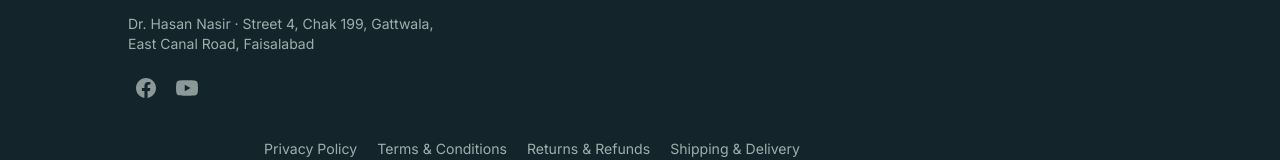
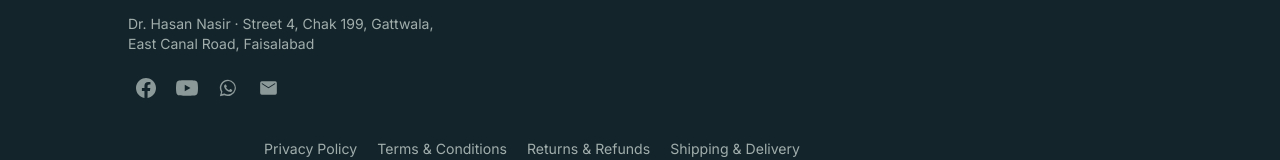
Before and after one commit to d0t-J/DrHNC-Scheduler, a Next.js app in the folder frontend/website/: page /refund-cancellation-policy in a window 1280 px wide. Shown: the part 2716-2876 px from the top of the page. Built offline with nearby package versions, Linux system fonts and the light colour scheme.

Commit message:
icons addition

```diff
--- a/frontend/website/app/page.tsx
+++ b/frontend/website/app/page.tsx
@@ -2,10 +2,16 @@ import type { Metadata } from "next";
 import Image from "next/image";
 import Link from "next/link";
 import RevealSection from "@/components/RevealSection";
-import { FacebookIcon, YouTubeIcon } from "@/components/SocialIcons";
+import {
+    EmailIcon,
+    FacebookIcon,
+    WhatsAppIcon,
+    YouTubeIcon,
+} from "@/components/SocialIcons";
+import WhatsAppFloatButton from "@/components/WhatsAppFloatButton";
 
 export const metadata: Metadata = {
-    title: "Dr. Hasan Nasir Cheema",
+    title: "Dr. Hasan Nasir Cheema Clinic",
     description:
         "Book an in-person consultation with Dr. Hasan Nasir Cheema online, or browse health and wellness products from Shop Dr Hasan Nasir.",
 };
@@ -37,6 +43,10 @@ export default function HomePage() {
 
     return (
         <>
+            <WhatsAppFloatButton
+                href={waLink}
+                targetId="whatsapp-hero-cta"
+            />
             {/* ── Hero + About ────────────────────────────────────────── */}
             <div className="px-7 bg-gradient-to-b from-mist/60 via-mist/20 to-paper pb-4">
                 <div className="mx-auto max-w-content">
@@ -54,8 +64,9 @@ export default function HomePage() {
                                 <p className="reveal reveal-d2 mt-5 max-w-[46ch] text-[1.1rem] text-ink-soft">
                                     Book your consultation online, choose an
                                     available appointment, and pay in advance to
-                                    secure your time. You can also explore health
-                                    and wellness products in our online shop.
+                                    secure your time. You can also explore
+                                    health and wellness products in our online
+                                    shop.
                                 </p>
                                 <div className="reveal reveal-d3 mt-8 flex flex-wrap gap-4">
                                     <Link
@@ -71,6 +82,7 @@ export default function HomePage() {
                                         Visit the Shop
                                     </Link>
                                     <a
+                                        id="whatsapp-hero-cta"
                                         href={waLink}
                                         target="_blank"
                                         rel="noopener noreferrer"
@@ -124,8 +136,8 @@ export default function HomePage() {
                                 </span>
                                 <h2 className="mt-3 text-[clamp(1.4rem,2.6vw,1.8rem)] max-w-[18ch] font-semibold leading-snug">
                                     Healing through expertise,
-                                    <br className="hidden md:block" />{" "}
-                                    one patient at a time
+                                    <br className="hidden md:block" /> one
+                                    patient at a time
                                 </h2>
                             </div>
                             <div>
@@ -145,11 +157,12 @@ export default function HomePage() {
                                         experience, with a special interest in
                                         gut and brain health, anxiety, and
                                         depression management. His approach to
-                                        healthcare goes beyond treating symptoms,
-                                        focusing on identifying underlying factors
-                                        and helping patients develop sustainable
-                                        habits around nutrition, movement, sleep,
-                                        and lifestyle.
+                                        healthcare goes beyond treating
+                                        symptoms, focusing on identifying
+                                        underlying factors and helping patients
+                                        develop sustainable habits around
+                                        nutrition, movement, sleep, and
+                                        lifestyle.
                                     </p>
                                     <p>
                                         Dr. Cheema believes that lasting health
@@ -167,14 +180,15 @@ export default function HomePage() {
                                         A committed fitness enthusiast himself,
                                         Dr. Cheema emphasizes practical,
                                         evidence-informed guidance on healthy
-                                        eating, nutrition, exercise, and physical
-                                        activity as essential components of
-                                        disease prevention and long-term
-                                        wellbeing. Through his clinical practice
-                                        and health education, he aims to help
-                                        people understand their health better,
-                                        make informed decisions, and build
-                                        sustainable habits for a healthier life.
+                                        eating, nutrition, exercise, and
+                                        physical activity as essential
+                                        components of disease prevention and
+                                        long-term wellbeing. Through his
+                                        clinical practice and health education,
+                                        he aims to help people understand their
+                                        health better, make informed decisions,
+                                        and build sustainable habits for a
+                                        healthier life.
                                     </p>
                                     <p>
                                         Every appointment is booked online in
@@ -296,7 +310,7 @@ export default function HomePage() {
                     {/* Social links */}
                     <div className="mt-8 flex items-center gap-3">
                         <span className="font-mono text-[0.75rem] uppercase tracking-[0.08em] text-ink-soft mr-1">
-                            Follow
+                            Connect
                         </span>
                         <FacebookIcon
                             href={FACEBOOK_URL}
@@ -306,6 +320,14 @@ export default function HomePage() {
                             href={YOUTUBE_URL}
                             className="p-2 rounded-lg hover:bg-mist"
                         />
+                        <WhatsAppIcon
+                            href={waLink}
+                            className="p-2 rounded-lg hover:bg-mist"
+                        />
+                        <EmailIcon
+                            href="mailto:drhasannasir12@gmail.com"
+                            className="p-2 rounded-lg hover:bg-mist"
+                        />
                     </div>
                 </div>
             </RevealSection>
--- a/frontend/website/components/Footer.tsx
+++ b/frontend/website/components/Footer.tsx
@@ -1,5 +1,10 @@
 import Link from "next/link";
-import { FacebookIcon, YouTubeIcon } from "@/components/SocialIcons";
+import {
+    EmailIcon,
+    FacebookIcon,
+    WhatsAppIcon,
+    YouTubeIcon,
+} from "@/components/SocialIcons";
 
 const policyLinks = [
     { href: "/privacy-policy", label: "Privacy Policy" },
@@ -15,6 +20,8 @@ const policyLinks = [
 
 const FACEBOOK_URL = "https://www.facebook.com/profile.php?id=61582055819875";
 const YOUTUBE_URL = "https://www.youtube.com/@dr.hasannasir9200/";
+const WHATSAPP_URL = `https://wa.me/${process.env.NEXT_PUBLIC_WHATSAPP_NUMBER ?? "923316507678"}`;
+const EMAIL_ADDRESS = "drhasannasir12@gmail.com";
 
 export default function Footer() {
     const year = new Date().getFullYear();
@@ -32,11 +39,19 @@ export default function Footer() {
                         <div className="flex items-center gap-1">
                             <FacebookIcon
                                 href={FACEBOOK_URL}
-                                className="p-2 rounded-lg text-mist/60 hover:text-mist hover:bg-white/10"
+                                className="p-2 rounded-lg text-mist/60 hover:bg-white/10"
                             />
                             <YouTubeIcon
                                 href={YOUTUBE_URL}
-                                className="p-2 rounded-lg text-mist/60 hover:text-mist hover:bg-white/10"
+                                className="p-2 rounded-lg text-mist/60 hover:bg-white/10"
+                            />
+                            <WhatsAppIcon
+                                href={WHATSAPP_URL}
+                                className="p-2 rounded-lg text-mist/60 hover:bg-white/10"
+                            />
+                            <EmailIcon
+                                href={`mailto:${EMAIL_ADDRESS}`}
+                                className="p-2 rounded-lg text-mist/60 hover:bg-white/10"
                             />
                         </div>
                     </div>
--- a/frontend/website/components/SocialIcons.tsx
+++ b/frontend/website/components/SocialIcons.tsx
@@ -2,8 +2,8 @@ interface SocialIconProps {
   href: string;
   label: string;
   className?: string;
-  iconClassName?: string;
   children: React.ReactNode;
+  external?: boolean;
 }
 
 function SocialIconLink({
@@ -11,12 +11,12 @@ function SocialIconLink({
   label,
   className = "",
   children,
+  external = true,
 }: SocialIconProps) {
   return (
     <a
       href={href}
-      target="_blank"
-      rel="noopener noreferrer"
+      {...(external ? { target: "_blank", rel: "noopener noreferrer" } : {})}
       aria-label={label}
       className={`inline-flex items-center justify-center transition-colors no-underline hover:no-underline ${className}`}
     >
@@ -27,7 +27,7 @@ function SocialIconLink({
 
 export function FacebookIcon({ href, className = "" }: { href: string; className?: string }) {
   return (
-    <SocialIconLink href={href} label="Facebook" className={`text-ink-soft hover:text-sage-deep ${className}`}>
+    <SocialIconLink href={href} label="Facebook" className={`text-ink-soft hover:text-[#1877F2] ${className}`}>
       <svg
         width="20"
         height="20"
@@ -43,7 +43,7 @@ export function FacebookIcon({ href, className = "" }: { href: string; className
 
 export function YouTubeIcon({ href, className = "" }: { href: string; className?: string }) {
   return (
-    <SocialIconLink href={href} label="YouTube" className={`text-ink-soft hover:text-sage-deep ${className}`}>
+    <SocialIconLink href={href} label="YouTube" className={`text-ink-soft hover:text-[#FF0000] ${className}`}>
       <svg
         width="22"
         height="16"
@@ -56,3 +56,40 @@ export function YouTubeIcon({ href, className = "" }: { href: string; className?
     </SocialIconLink>
   );
 }
+
+export function WhatsAppIcon({ href, className = "" }: { href: string; className?: string }) {
+  return (
+    <SocialIconLink href={href} label="WhatsApp" className={`text-ink-soft hover:text-[#25D366] ${className}`}>
+      <svg
+        width="20"
+        height="20"
+        viewBox="0 0 24 24"
+        fill="currentColor"
+        aria-hidden="true"
+      >
+        <path d="M12.04 2a9.77 9.77 0 0 0-8.36 14.83L2.24 22l5.3-1.39A9.77 9.77 0 1 0 12.04 2Zm0 17.76a8.05 8.05 0 0 1-4.1-1.12l-.3-.18-3.15.83.84-3.07-.2-.32a8.05 8.05 0 1 1 6.91 3.86Zm4.42-5.71c-.24-.12-1.41-.7-1.63-.78-.22-.08-.38-.12-.54.12-.16.24-.62.78-.76.94-.14.16-.28.18-.52.06-.24-.12-1-.37-1.9-1.18-.7-.62-1.17-1.39-1.31-1.63-.14-.24-.02-.37.1-.48.11-.11.24-.27.36-.41.12-.14.16-.24.24-.4.08-.16.04-.3-.02-.41-.06-.12-.54-1.3-.74-1.78-.2-.47-.4-.4-.54-.4h-.46c-.16 0-.42.06-.64.3-.22.24-.84.82-.84 2s.86 2.32.98 2.48c.12.16 1.7 2.6 4.12 3.65.58.25 1.02.4 1.37.51.58.18 1.1.16 1.52.1.46-.07 1.41-.58 1.61-1.14.2-.56.2-1.04.14-1.14-.06-.1-.22-.16-.46-.28Z" />
+      </svg>
+    </SocialIconLink>
+  );
+}
+
+export function EmailIcon({ href, className = "" }: { href: string; className?: string }) {
+  return (
+    <SocialIconLink
+      href={href}
+      label="Email Dr. Hasan Nasir Cheema"
+      external={false}
+      className={`text-ink-soft hover:text-[#EA4335] ${className}`}
+    >
+      <svg
+        width="21"
+        height="20"
+        viewBox="0 0 24 24"
+        fill="currentColor"
+        aria-hidden="true"
+      >
+        <path d="M20 4H4a2 2 0 0 0-2 2v12a2 2 0 0 0 2 2h16a2 2 0 0 0 2-2V6a2 2 0 0 0-2-2Zm0 3.24-8 5-8-5V6l8 5 8-5v1.24Z" />
+      </svg>
+    </SocialIconLink>
+  );
+}
```
